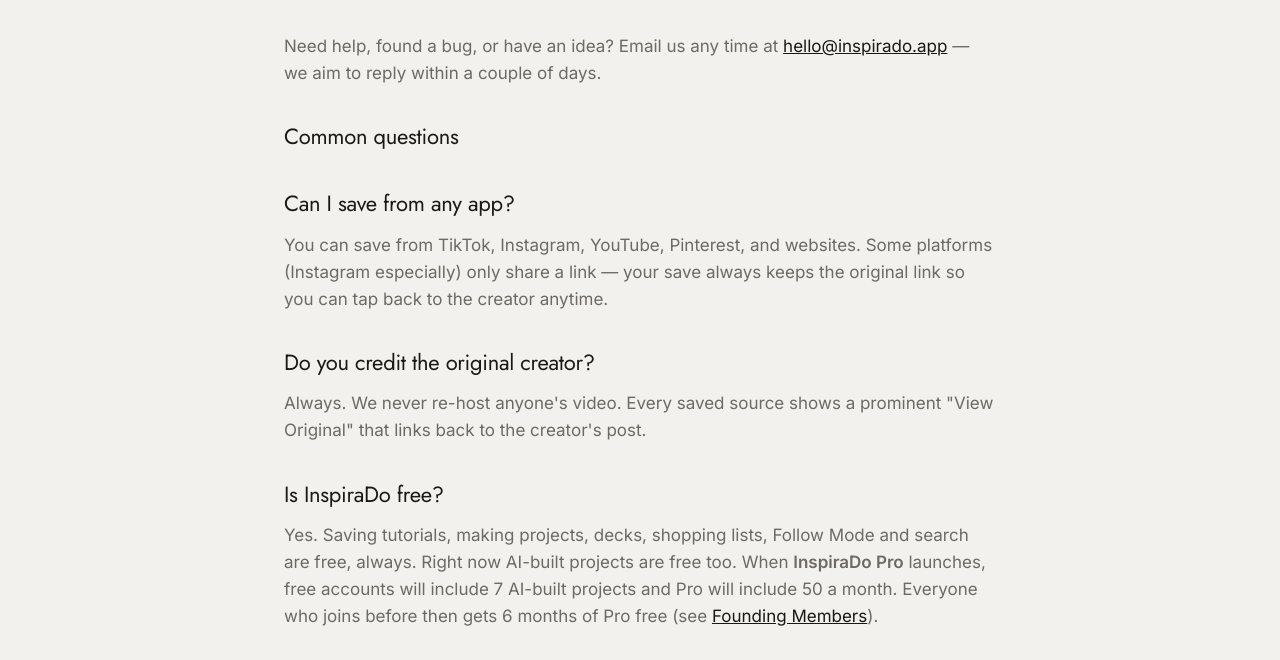
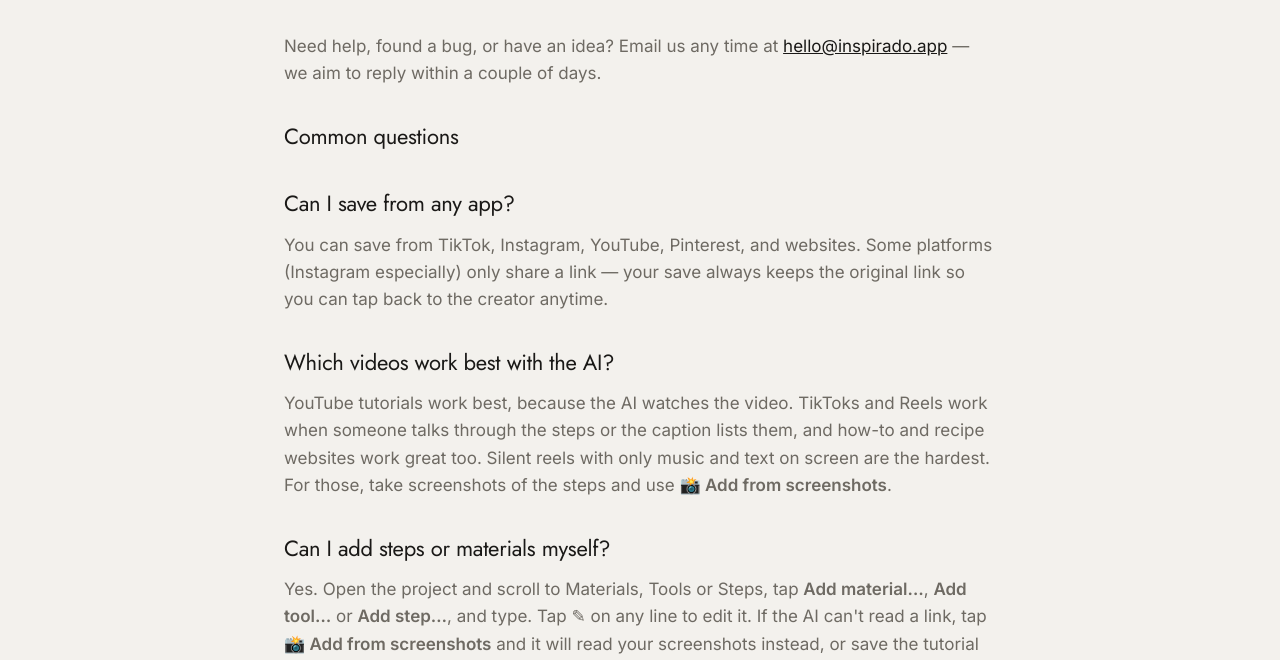
Before and after one commit to chantelgia/inspirado-site, a plain HTML site: page support.html in a window 1280 px wide. Shown: the part 274-934 px from the top of the page. Drawn offline with Linux system fonts and the light colour scheme.

Commit message:
Support FAQ: which videos work best with the AI + adding steps yourself
Co-Authored-By: Claude Opus 5.5 <noreply@anthropic.com>

```diff
--- a/support.html
+++ b/support.html
@@ -34,6 +34,12 @@
     <h2>Can I save from any app?</h2>
     <p>You can save from TikTok, Instagram, YouTube, Pinterest, and websites. Some platforms (Instagram especially) only share a link — your save always keeps the original link so you can tap back to the creator anytime.</p>
 
+    <h2>Which videos work best with the AI?</h2>
+    <p>YouTube tutorials work best, because the AI watches the video. TikToks and Reels work when someone talks through the steps or the caption lists them, and how-to and recipe websites work great too. Silent reels with only music and text on screen are the hardest. For those, take screenshots of the steps and use <strong>📸 Add from screenshots</strong>.</p>
+
+    <h2>Can I add steps or materials myself?</h2>
+    <p>Yes. Open the project and scroll to Materials, Tools or Steps, tap <strong>Add material…</strong>, <strong>Add tool…</strong> or <strong>Add step…</strong>, and type. Tap ✎ on any line to edit it. If the AI can't read a link, tap <strong>📸 Add from screenshots</strong> and it will read your screenshots instead, or save the tutorial and fill it in whenever you like.</p>
+
     <h2>Do you credit the original creator?</h2>
     <p>Always. We never re-host anyone's video. Every saved source shows a prominent "View Original" that links back to the creator's post.</p>
 
```
